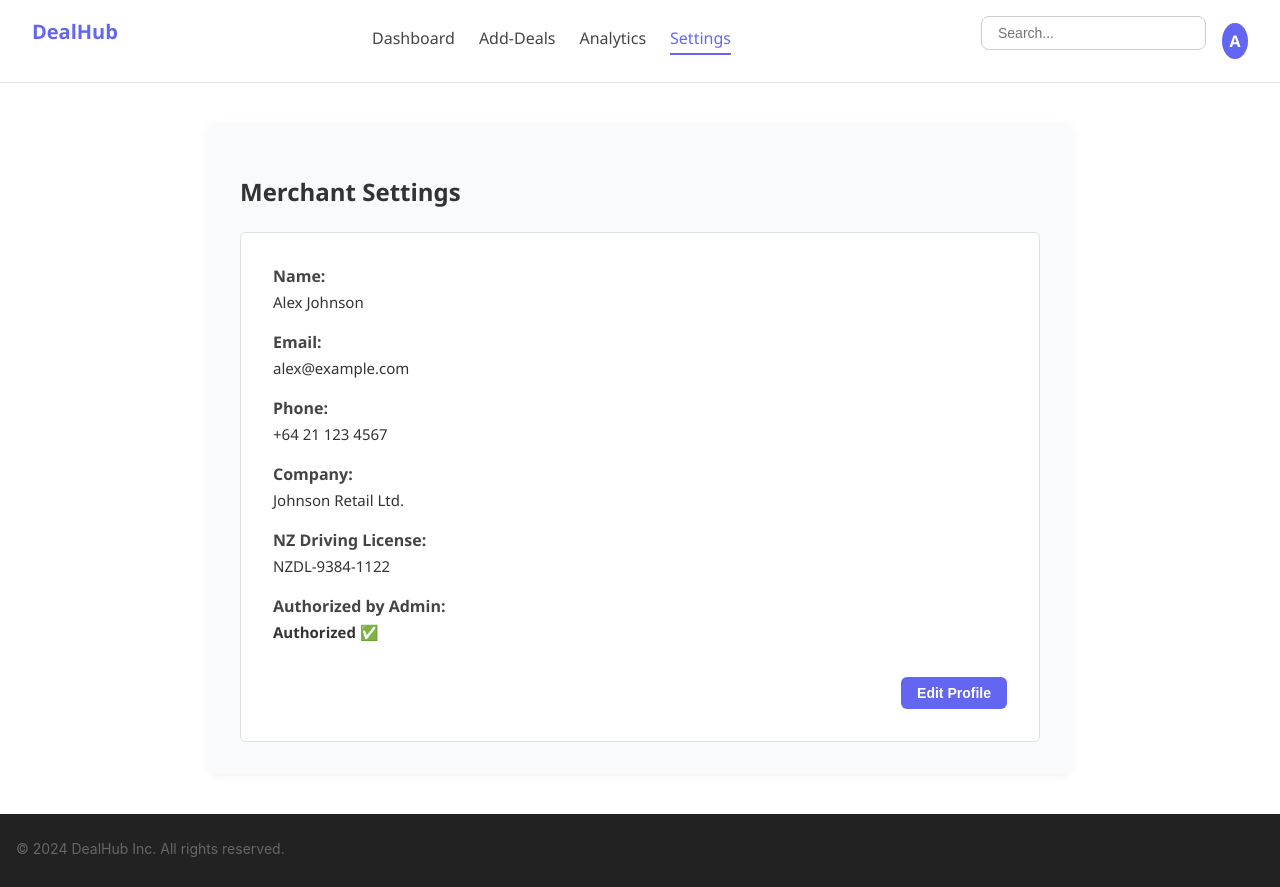
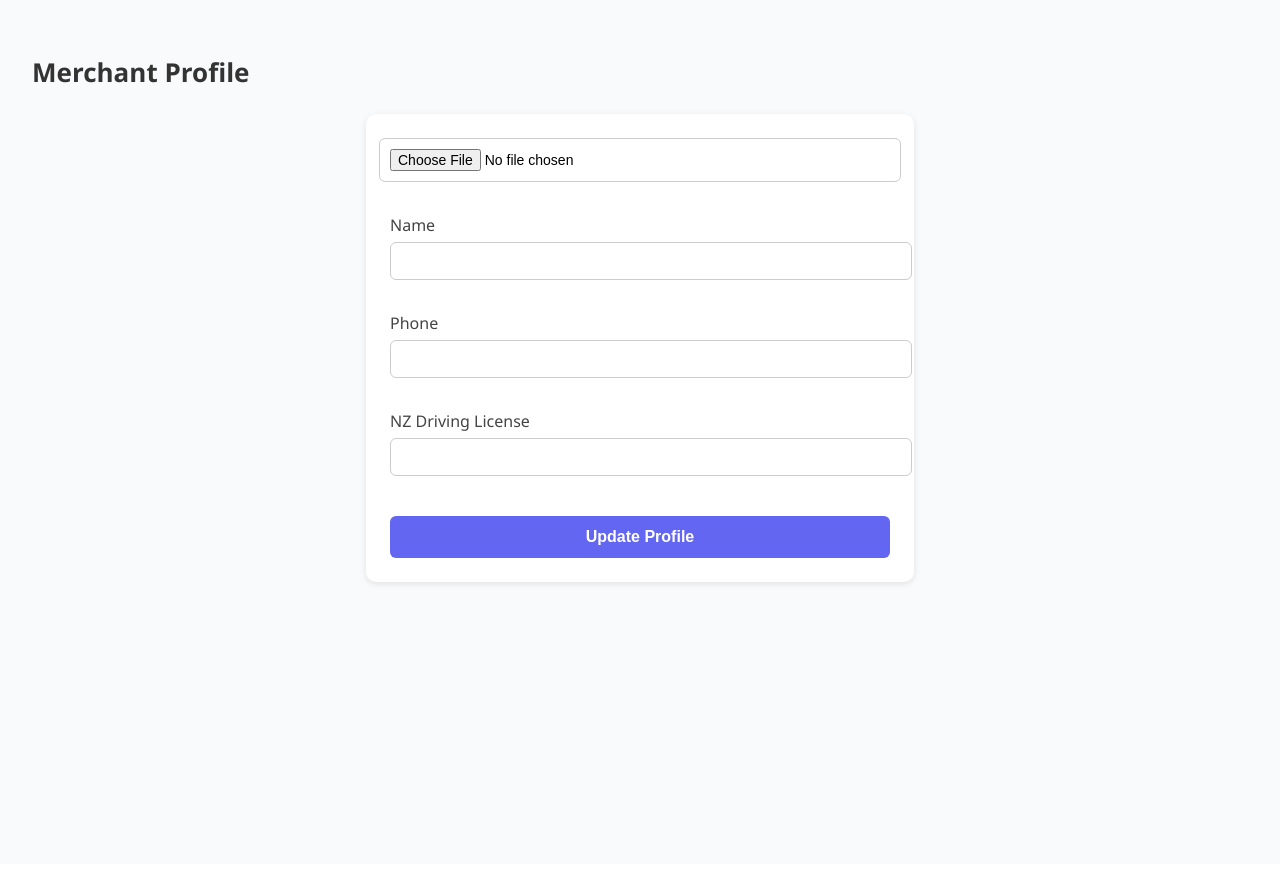
Before and after one commit to patelankeet2/Deal-Hub, a React (Create React App) app in the folder dealhub/: page /settings in a window 1280 px wide. After the commit the page ends 864 px from the top, so only its background shows below. Built offline with nearby package versions, Linux system fonts and the light colour scheme.

Commit message:
Updated code for setting page now it will render merchant data from database

```diff
--- a/dealhub/src/components/Settings.css
+++ b/dealhub/src/components/Settings.css
@@ -1,173 +1,72 @@
-Settings.css
 
-/* Navbar */
-.navbar {
-    display: flex;
-    justify-content: space-between;
-    align-items: center;
-    padding: 1rem 2rem;
-    background-color: #ffffff;
-    border-bottom: 1px solid #e5e7eb;
+.settings-page {
+  padding: 2rem;
+  font-family: 'Segoe UI', sans-serif;
+  background: #f9fafb;
+  min-height: 100vh;
 }
 
-  .logo {
-    font-weight: bold;
-    font-size: 20px;
-    color: #6366f1;
-  }
-
-  .nav-links {
-    display: flex;
-    gap: 1.5rem;
-  }
-
-  .nav-links a {
-    text-decoration: none;
-    color: #444;
-    font-weight: 500;
-  }
-
-  .nav-links a.active {
-    color: #6366f1;
-    border-bottom: 2px solid #6366f1;
-    padding-bottom: 4px;
-  }
-
-  .search-profile {
-    display: flex;
-    align-items: center;
-    gap: 1rem;
-  }
-
-  .search-profile input {
-    padding: 0.5rem 1rem;
-    border: 1px solid #ccc;
-    border-radius: 8px;
-  }
-
-  .profile-circle {
-    background-color: #6366f1;
-    color: white;
-    font-weight: bold;
-    width: 36px;
-    height: 36px;
-    border-radius: 50%;
-    display: flex;
-    align-items: center;
-    justify-content: center;
-  }
-
-  /* Settings Page */
-  .settings-container {
-    max-width: 800px;
-    margin: 40px auto;
-    padding: 2rem;
-    background-color: #f9fafb;
-    border-radius: 8px;
-    box-shadow: 0 2px 10px rgba(0,0,0,0.05);
-    font-family: 'Segoe UI', sans-serif;
-  }
-
-  h2 {
-    font-size: 24px;
+.settings-page h2 {
   margin-bottom: 1.5rem;
   color: #333;
 }
 
-  .settings-card {
+.profile-form {
+  max-width: 500px;
+  margin: auto;
   background: white;
-    border: 1px solid #e0e0e0;
-    border-radius: 6px;
   padding: 2rem;
+  border-radius: 10px;
+  box-shadow: 0 2px 6px rgba(0,0,0,0.1);
+  display: flex;
+  flex-direction: column;
 }
 
-  .setting-row {
-    display: flex;
-    flex-direction: column;
-    margin-bottom: 1.2rem;
-  }
-
-  .setting-row label {
-    font-weight: bold;
+.profile-form label {
+  margin-top: 1rem;
   margin-bottom: 0.3rem;
+  font-weight: 500;
   color: #444;
 }
 
-  .setting-row span {
-    color: #333;
+.profile-form input {
+  padding: 10px;
+  border: 1px solid #ccc;
+  border-radius: 6px;
   font-size: 15px;
 }
 
-  .setting-row input {
-    padding: 0.5rem 0.75rem;
-    font-size: 15px;
-    border-radius: 5px;
-    border: 1px solid #ccc;
-  }
-
-  .setting-actions {
-    display: flex;
-    justify-content: flex-end;
-    gap: 10px;
-    margin-top: 1rem;
-  }
-
-  .edit-btn, .save, .cancel {
-    padding: 0.5rem 1rem;
+.profile-form button {
+  margin-top: 1.5rem;
+  padding: 10px;
+  background: #6366f1;
+  color: white;
   border: none;
-    font-weight: 600;
   border-radius: 6px;
+  font-weight: bold;
   cursor: pointer;
 }
 
-  .edit-btn {
-    background-color: #6366f1;
-    color: white;
+.profile-form button:hover {
+  background: #4f46e5;
 }
 
-  .save {
-    background-color: #10b981;
-    color: white;
+.profile-pic {
+  display: flex;
+  flex-direction: column;
+  align-items: center;
 }
 
-  .cancel {
-    background-color: #e5e7eb;
-    color: #333;
+.profile-pic img {
+  width: 100px;
+  height: 100px;
+  object-fit: cover;
+  border-radius: 50%;
+  margin-bottom: 1rem;
 }
 
-  .authorized {
+.success {
   color: green;
-    font-weight: 600;
+  text-align: center;
+  margin-top: 1rem;
 }
-
-  .unauthorized {
-    color: red;
-    font-weight: 600;
-  }
-
-  /* Responsive */
-  @media screen and (max-width: 768px) {
-    .settings-container {
-      padding: 1rem;
-    }
-
-    .nav-links {
-      display: none;
-    }
-
-    .search-profile input {
-      display: none;
-    }
-
-    .setting-actions {
-      flex-direction: column;
-      align-items: stretch;
-    }
-  }
-
-  .footer {
-    text-align: center;
-    padding: 1rem;
-    font-size: 0.85rem;
-    color: gray;
-  }
--- a/dealhub/src/components/Settings.js
+++ b/dealhub/src/components/Settings.js
@@ -1,116 +1,100 @@
-import React, { useState } from 'react';
+
+import React, { useEffect, useState } from 'react';
 import './Settings.css';
-import { useNavigate } from 'react-router-dom';
+import { auth, db, storage } from '../firebaseConfig';
+import { doc, getDoc, updateDoc } from 'firebase/firestore';
+import { ref, uploadBytes, getDownloadURL } from 'firebase/storage';
 
 const Settings = () => {
-  const navigate = useNavigate();
+  const user = auth.currentUser;
+  const [formData, setFormData] = useState({
+    name: '',
+    phone: '',
+    license: '',
+    photoURL: ''
+  });
+  const [preview, setPreview] = useState('');
+  const [file, setFile] = useState(null);
+  const [message, setMessage] = useState('');
 
-  const [merchant, setMerchant] = useState({
-    name: 'Alex Johnson',
-    email: 'alex@example.com',
-    phone: '+64 21 123 4567',
-    company: 'Johnson Retail Ltd.',
-    licenseNumber: 'NZDL-9384-1122',
-    authorized: true
-  });
+  useEffect(() => {
+    const loadProfile = async () => {
+      if (!user) return;
+      const docRef = doc(db, 'users', user.uid);
+      const snap = await getDoc(docRef);
+      if (snap.exists()) {
+        const data = snap.data();
+        setFormData({
+          name: data.name || '',
+          phone: data.phone || '',
+          license: data.license || '',
+          photoURL: data.photoURL || ''
+        });
+        setPreview(data.photoURL || '');
+      }
+    };
+    loadProfile();
+  }, [user]);
 
-  const [isEditing, setIsEditing] = useState(false);
-  const [edited, setEdited] = useState(merchant);
-
-  const handleChange = (e) => {
-    setEdited({ ...edited, [e.target.name]: e.target.value });
+  const handleChange = e => {
+    setFormData({ ...formData, [e.target.name]: e.target.value });
   };
 
-  const handleUpdate = () => {
-    setMerchant(edited);
-    setIsEditing(false);
-    alert('Profile updated successfully!');
+  const handleImage = (e) => {
+    const file = e.target.files[0];
+    setFile(file);
+    setPreview(URL.createObjectURL(file));
+  };
+
+  const handleSubmit = async (e) => {
+    e.preventDefault();
+    try {
+      let imageUrl = formData.photoURL;
+
+      if (file) {
+        const imageRef = ref(storage, `merchant-profiles/${user.uid}`);
+        await uploadBytes(imageRef, file);
+        imageUrl = await getDownloadURL(imageRef);
+      }
+
+      await updateDoc(doc(db, 'users', user.uid), {
+        name: formData.name,
+        phone: formData.phone,
+        license: formData.license,
+        photoURL: imageUrl
+      });
+
+      setMessage('Profile updated successfully!');
+    } catch (err) {
+      console.error(err);
+      setMessage('Error updating profile.');
+    }
   };
 
   return (
-    <>
-      {/* Dashboard-style Top Navbar */}
-      <header className="navbar">
-        <div className="logo">DealHub</div>
-        <nav className="nav-links">
-          <a href="/merchant-dashboard" className={window.location.pathname === "/merchant-dashboard" ? "active" : ""}>Dashboard</a>
-          <a href="/create-deal" className={window.location.pathname === "/create-deal" ? "active" : ""}>Add-Deals</a>
-          <a href="/analytics" className={window.location.pathname === "/analytics" ? "active" : ""}>Analytics</a>
-          <a href="/settings" className={window.location.pathname === "/settings" ? "active" : ""}>Settings</a>
-        </nav>
-        <div className="search-profile">
-          <input type="text" placeholder="Search..." />
-          <div className="profile-circle">A</div>
+    <div className="settings-page">
+      <h2>Merchant Profile</h2>
+
+      <form className="profile-form" onSubmit={handleSubmit}>
+        <div className="profile-pic">
+          {preview && <img src={preview} alt="Profile" />}
+          <input type="file" onChange={handleImage} />
         </div>
-      </header>
 
-      <div className="settings-container">
-        <h2>Merchant Settings</h2>
-        <div className="settings-card">
-          <div className="setting-row">
-            <label>Name:</label>
-            {isEditing ? (
-              <input name="name" value={edited.name} onChange={handleChange} />
-            ) : (
-              <span>{merchant.name}</span>
-            )}
-          </div>
+        <label>Name</label>
+        <input name="name" value={formData.name} onChange={handleChange} required />
 
-          <div className="setting-row">
-            <label>Email:</label>
-            {isEditing ? (
-              <input name="email" value={edited.email} onChange={handleChange} />
-            ) : (
-              <span>{merchant.email}</span>
-            )}
-          </div>
+        <label>Phone</label>
+        <input name="phone" value={formData.phone} onChange={handleChange} />
 
-          <div className="setting-row">
-            <label>Phone:</label>
-            {isEditing ? (
-              <input name="phone" value={edited.phone} onChange={handleChange} />
-            ) : (
-              <span>{merchant.phone}</span>
-            )}
-          </div>
+        <label>NZ Driving License</label>
+        <input name="license" value={formData.license} onChange={handleChange} />
 
-          <div className="setting-row">
-            <label>Company:</label>
-            {isEditing ? (
-              <input name="company" value={edited.company} onChange={handleChange} />
-            ) : (
-              <span>{merchant.company}</span>
-            )}
-          </div>
+        <button type="submit">Update Profile</button>
+      </form>
 
-          <div className="setting-row">
-            <label>NZ Driving License:</label>
-            <span>{merchant.licenseNumber}</span>
-          </div>
-
-          <div className="setting-row">
-            <label>Authorized by Admin:</label>
-            <span className={merchant.authorized ? "authorized" : "unauthorized"}>
-              {merchant.authorized ? "Authorized ✅" : "Pending ❌"}
-            </span>
-          </div>
-
-          <div className="setting-actions">
-            {isEditing ? (
-              <>
-                <button className="cancel" onClick={() => setIsEditing(false)}>Cancel</button>
-                <button className="save" onClick={handleUpdate}>Save</button>
-              </>
-            ) : (
-              <button className="edit-btn" onClick={() => setIsEditing(true)}>Edit Profile</button>
-            )}
-          </div>
-        </div>
-      </div>
-      <footer className="footer">
-        <p>© 2024 DealHub Inc. All rights reserved.</p>
-      </footer>
-    </>
+      {message && <p className="success">{message}</p>}
+    </div>
   );
 };
 
```
Lines whose indentation alone changed are shown as unchanged.
